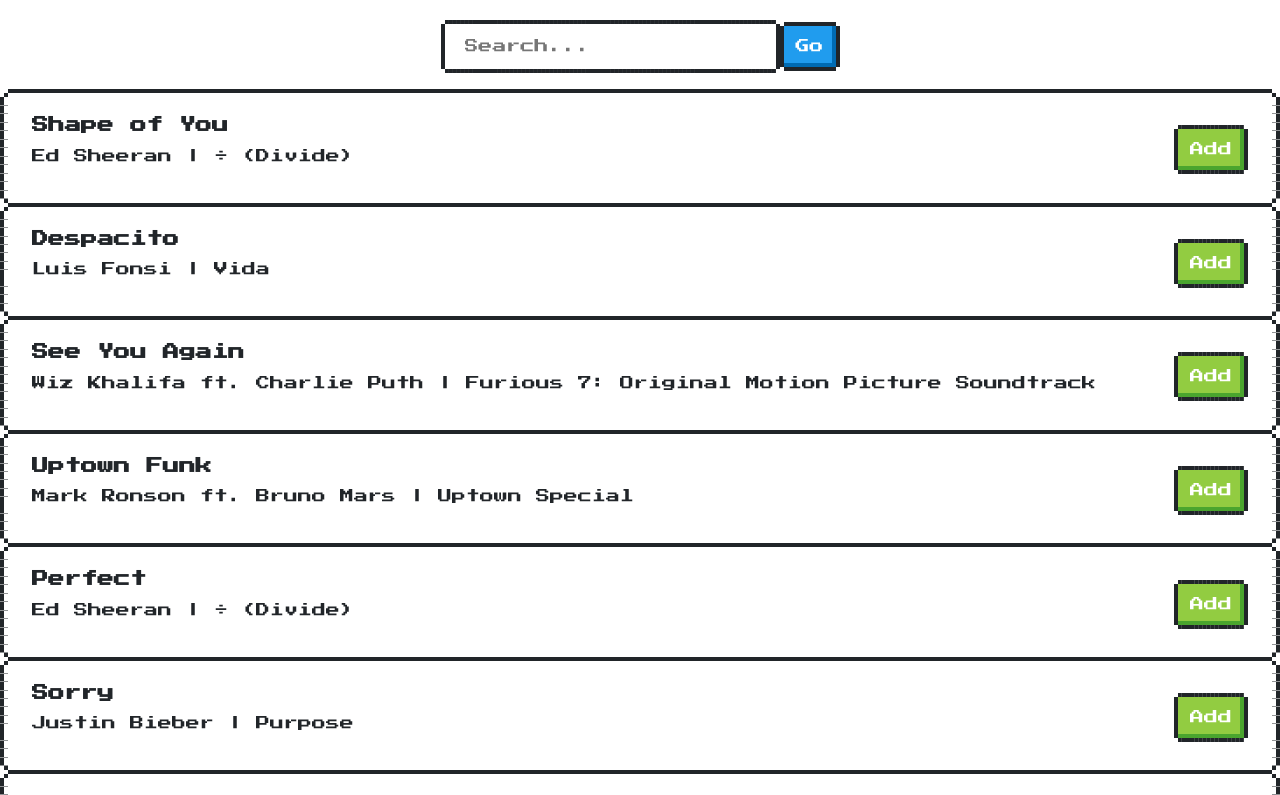
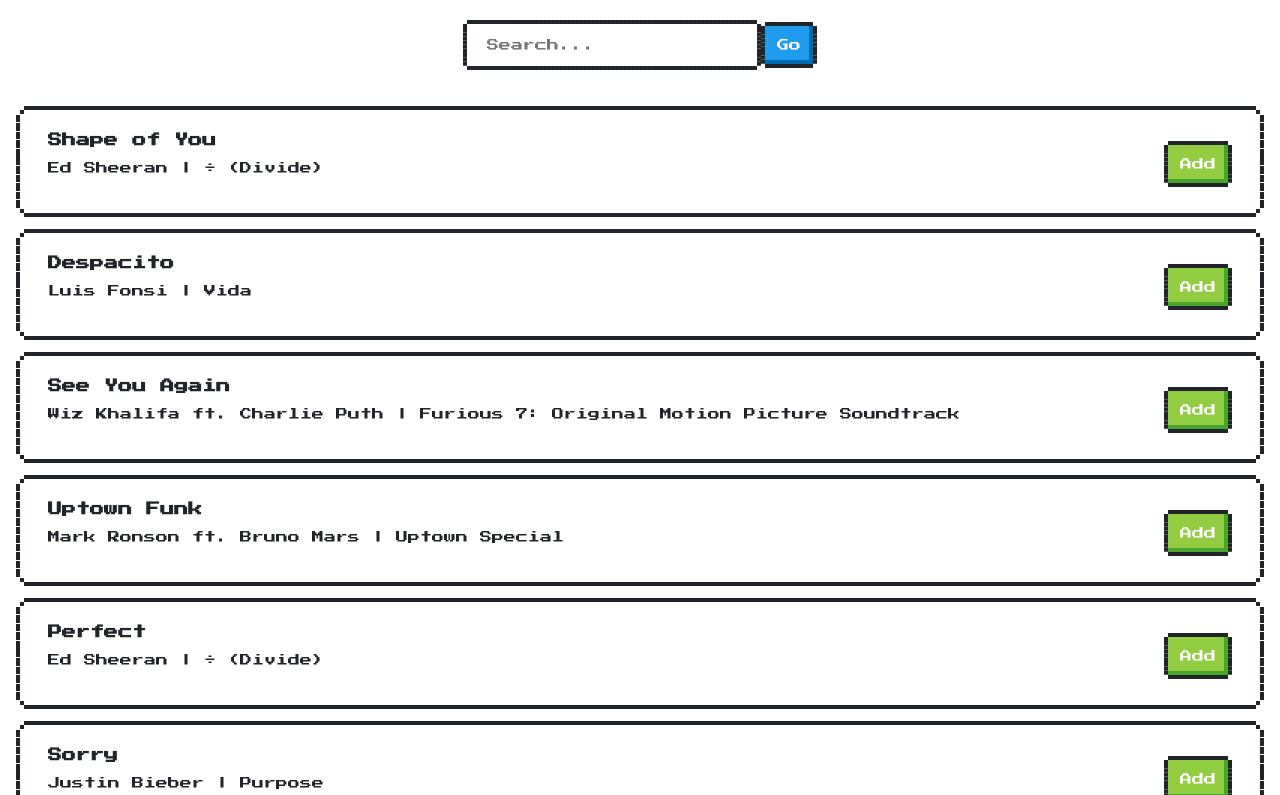
Before and after one commit to leonardoapd/jammming, a React (Vite) app: page / in a window 1280 px wide. Shown: the top 795 px of the page. Built offline with nearby package versions, Linux system fonts and the light colour scheme; a web font is replaced by a local one.

Commit message:
Feat: Tracklist component.

```diff
--- a/src/App.jsx
+++ b/src/App.jsx
@@ -1,5 +1,5 @@
 // import { useState } from 'react';
-import { SearchBar, Track } from './components';
+import { SearchBar, Tracklist } from './components';
 import songsData from './assets/data/songs.json';
 import './App.css';
 
@@ -10,10 +10,7 @@
 		<>
 			<SearchBar />
 			<div className='app_tracks'>
-				{songsData.map((song, index) => {
-					const { name, album, artist } = song;
-					return <Track key={index} track={{ name, album, artist }} />;
-				})}
+				<Tracklist tracks={songsData} />
 			</div>
 		</>
 	);
--- a/src/components/Track/Track.jsx
+++ b/src/components/Track/Track.jsx
@@ -1,10 +1,10 @@
 import styles from './Track.module.css';
 
-function Track({ track }) {
-	const { name, album, artist } = track;
+function Track({ track, onSelect }) {
+	const { id, name, album, artist } = track;
 
     const handleClick = () => {
-        console.log('Add track:', name);
+        onSelect(track);
     };
 
 	return (
--- /dev/null
+++ b/src/components/Tracklist/Tracklist.jsx
@@ -0,0 +1,22 @@
+import { Track } from '../';
+import styles from './Tracklist.module.css';
+
+function Tracklist({ tracks }) {
+	if (!tracks) return <p>No tracks found</p>;
+
+    const handleAdding = (track) => {
+        console.log('Add track:', track.name);
+    };
+
+	return (
+		<ul className={styles.app_tracklist}>
+			{tracks.map((track, index) => (
+				<li key={index}>
+					<Track track={track} onSelect={handleAdding}/>
+				</li>
+			))}
+		</ul>
+	);
+}
+
+export default Tracklist;
--- /dev/null
+++ b/src/components/Tracklist/Tracklist.module.css
@@ -0,0 +1,10 @@
+.app_tracklist {
+    display: flex;
+    flex-direction: column;
+    justify-content: center;
+
+    gap: 12px;
+
+    list-style-type: none;
+    padding: 16px;
+}
--- a/src/components/index.js
+++ b/src/components/index.js
@@ -1,4 +1,5 @@
 import SearchBar from "./SearchBar/SearchBar";
 import Track from "./Track/Track";
+import Tracklist from "./Tracklist/Tracklist";
 
-export { SearchBar, Track };
+export { SearchBar, Track, Tracklist };
--- a/src/index.css
+++ b/src/index.css
@@ -3,5 +3,7 @@
 }
 
 body {
-  font-size: 14px;
+  font-size: 12px;
+  padding: 0;
+  margin: 0;
 }
```
